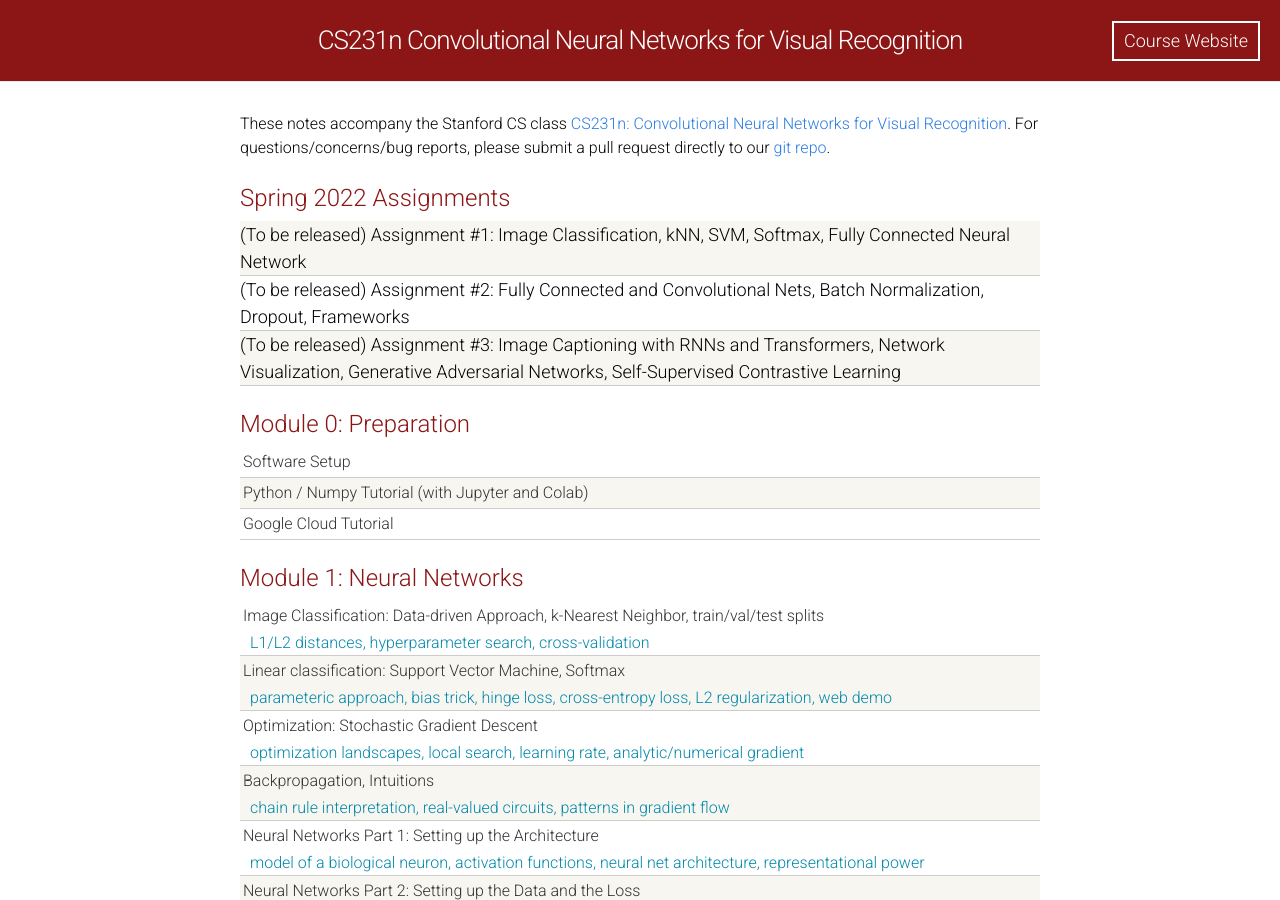
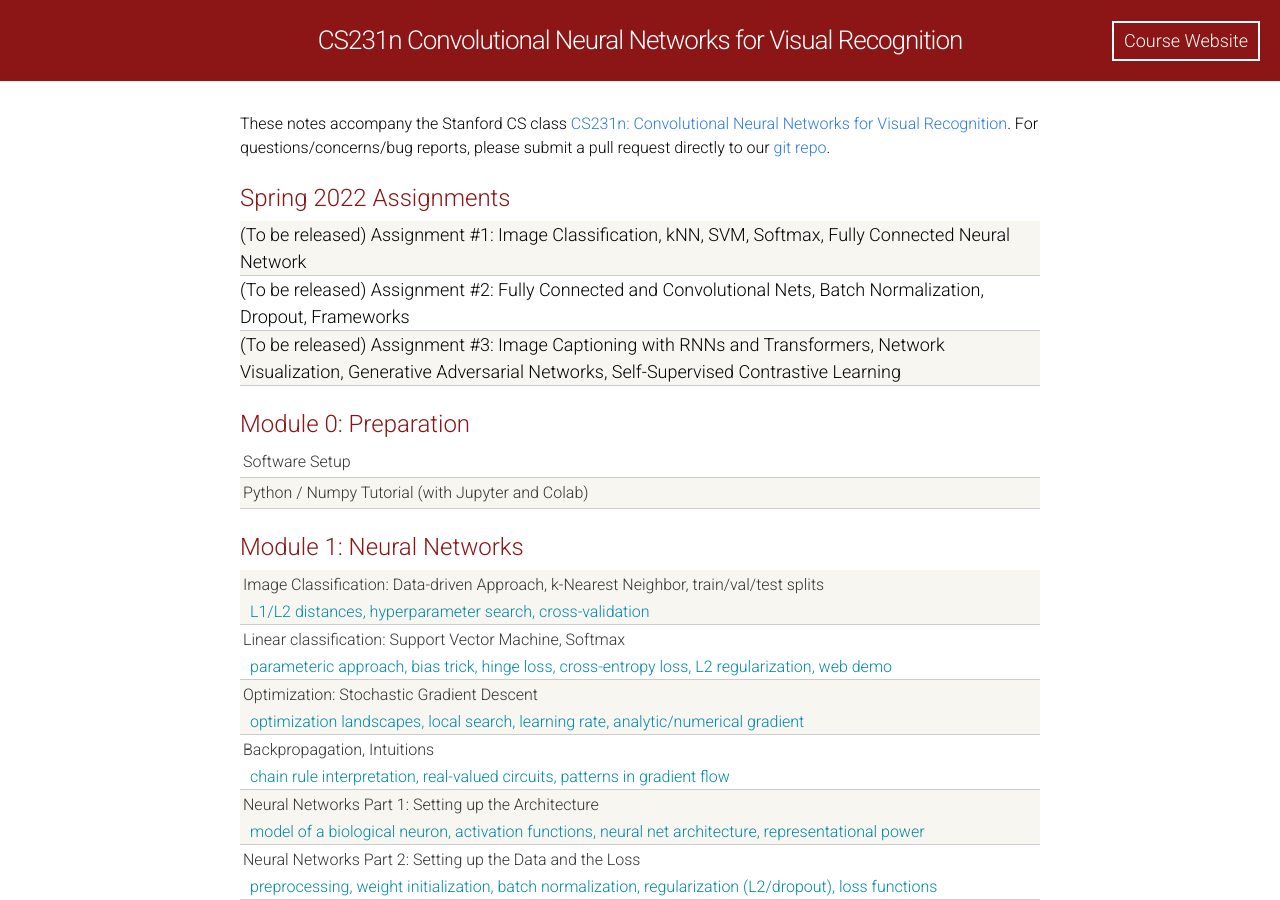
Before and after one commit to cs231n/cs231n.github.io, a Jekyll site: the page built from index.html, in a window 1280 px wide and 900 px high. Built offline with Jekyll 4.4.1, drawn with Linux system fonts in a browser that asks for light colours.

Commit message:
Remove GCP tutorial from Module 0 in index.html

```diff
--- a/index.html
+++ b/index.html
@@ -147,11 +147,11 @@
       </a>
     </div>
 -->
-    <div class="materials-item">
+    <!-- <div class="materials-item">
       <a href="https://github.com/cs231n/gcloud">
         Google Cloud Tutorial
       </a>
-    </div>
+    </div> -->
     <!-- <div class="materials-item">
       <a href="aws-tutorial/">
         AWS Tutorial
```
